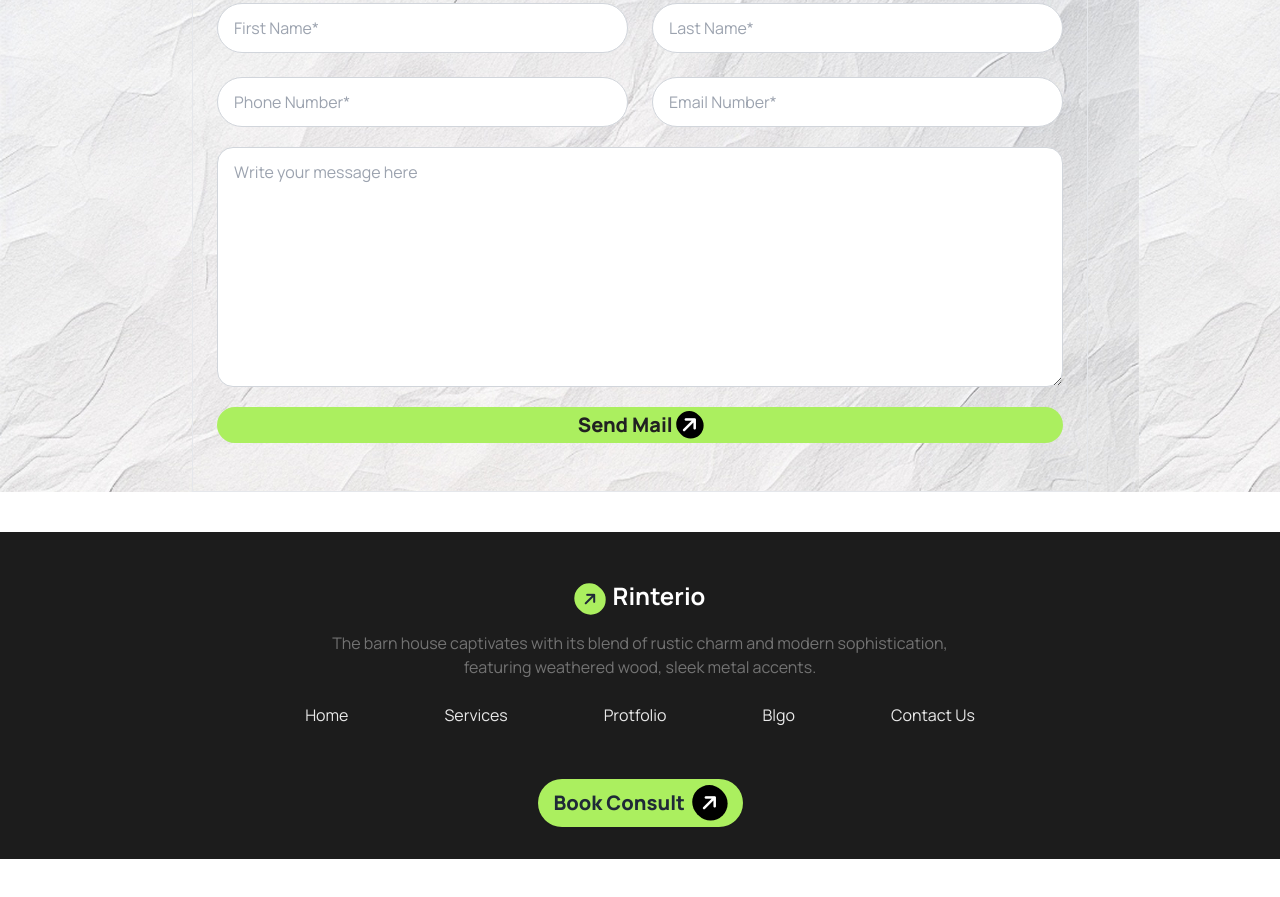
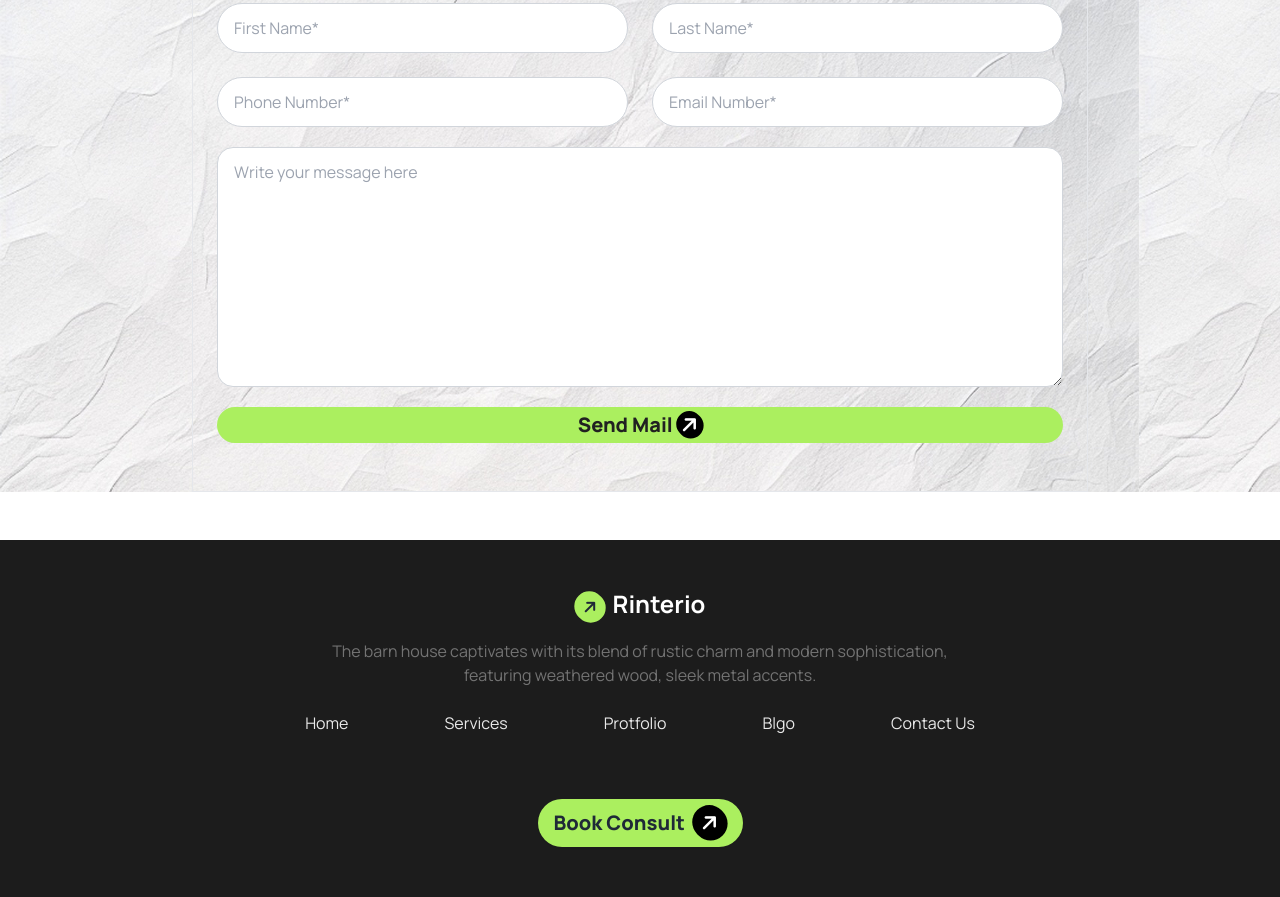
Before and after one commit to hasibBDK/Assignment_3, a plain HTML site: page index.html in a window 1280 px wide. Shown: the part 2988-3885 px from the top of the page. Before the commit the page ends 3847 px from the top, so only its background shows below. Drawn offline with nearby package versions, Linux system fonts and the light colour scheme.

Commit message:
added everything

```diff
--- a/index.html
+++ b/index.html
@@ -299,7 +299,7 @@
     </main>
 
     <footer class="mt-10 bg-back-bg">
-      <div class="mx-auto mt-8 flex flex-col items-center">
+      <div class="mx-auto mt-12 flex flex-col items-center">
         <div class="text-center mt-12">
          <i class="fa-solid fa-arrow-right -rotate-45 bg-btn-bg p-2 rounded-full mr-2"></i><span class="text-white font-bold text-2xl">Rinterio</span></a>
          <p class="text-center text-p-col w-[70%] mx-auto mt-4">The barn house captivates with its blend of rustic charm and modern sophistication, featuring weathered wood, sleek metal accents.</p>
@@ -315,7 +315,7 @@
           </ul>
         </div>
 
-        <div class="mt-5 mb-8">
+        <div class="mt-8 mb-16">
           <button class="mx-auto border-none btn flex bg-last-bg font-extrabold text-lg lg:text-xl rounded-full">Book Consult <span><i class="fa-solid fa-arrow-right -rotate-45 bg-black text-white p-2 rounded-full"></i></span></button>
         </div>
 
```
